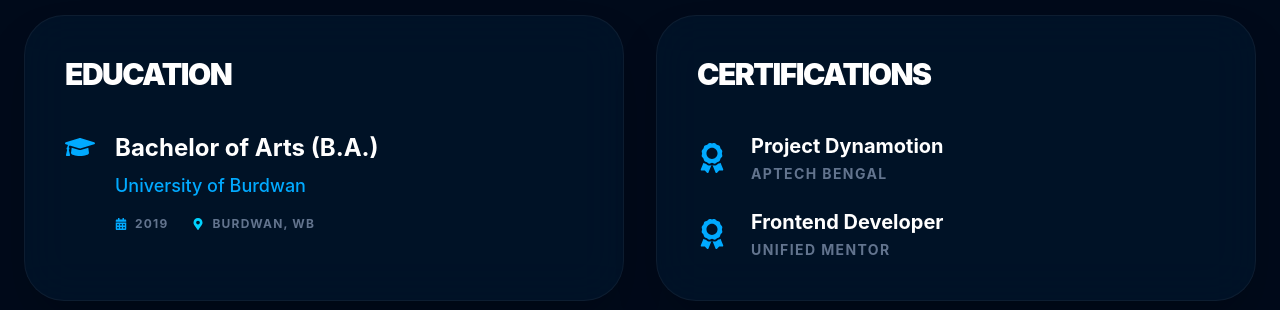
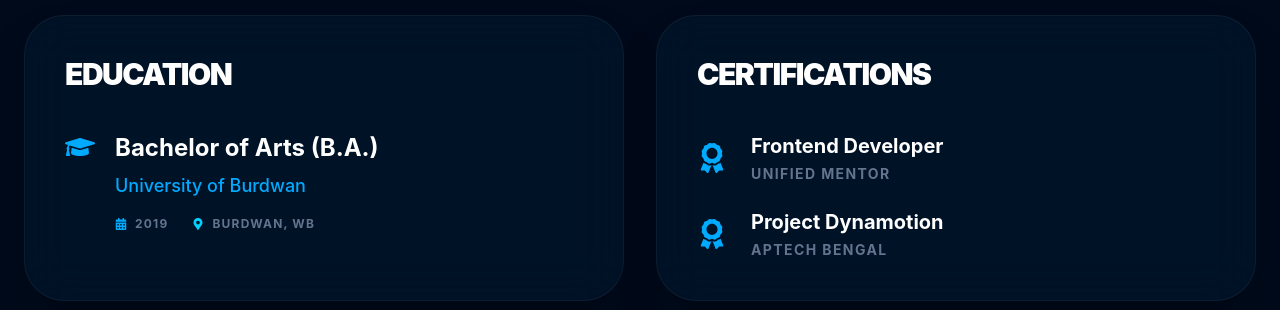
Before and after one commit to rajadevelop/rana-portfolio-website, a React (Vite) app: page / in a window 1280 px wide. Shown: the part 4840-5150 px from the top of the page. Built offline with nearby package versions, Linux system fonts and the light colour scheme.

Commit message:
rana: update

```diff
--- a/src/components/Education.tsx
+++ b/src/components/Education.tsx
@@ -12,13 +12,13 @@ const education = [
 
 const certifications = [
   {
-    title: "Project Dynamotion",
-    issuer: "Aptech Bengal",
+    title: "Frontend Developer",
+    issuer: "Unified Mentor",
     icon: <FaAward />,
   },
   {
-    title: "Frontend Developer",
-    issuer: "Unified Mentor",
+    title: "Project Dynamotion",
+    issuer: "Aptech Bengal",
     icon: <FaAward />,
   },
 ];
```
